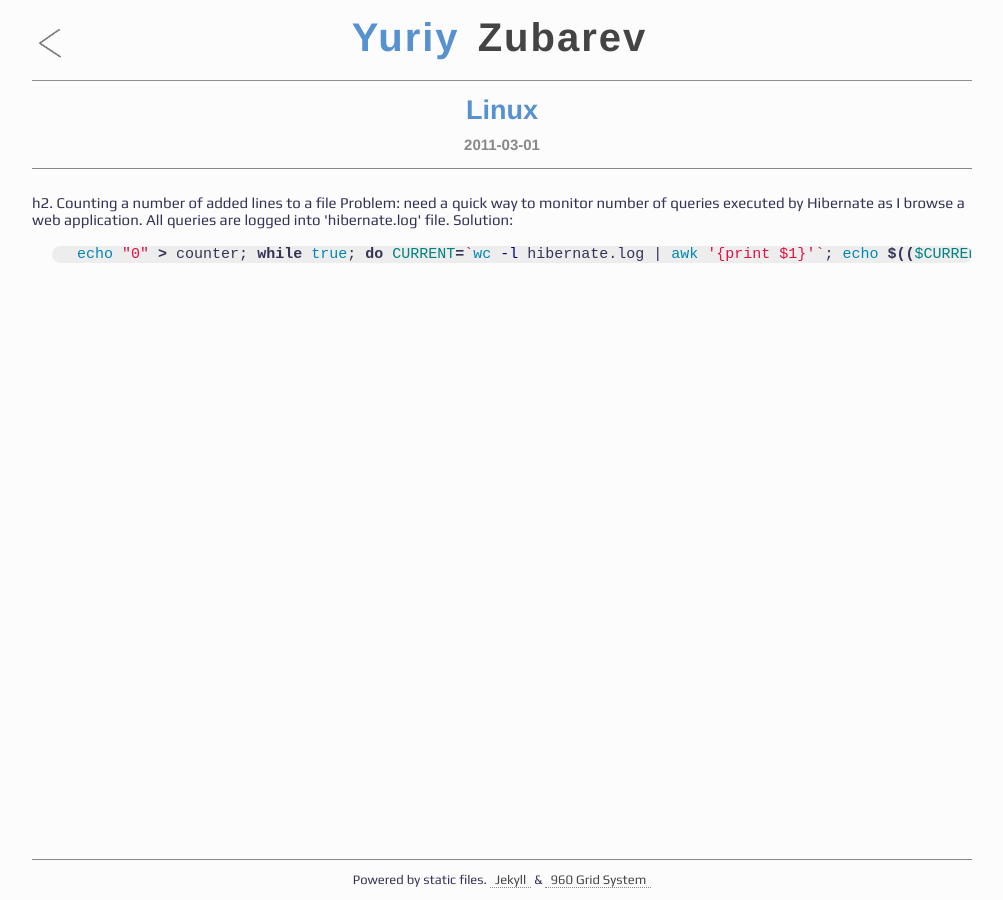
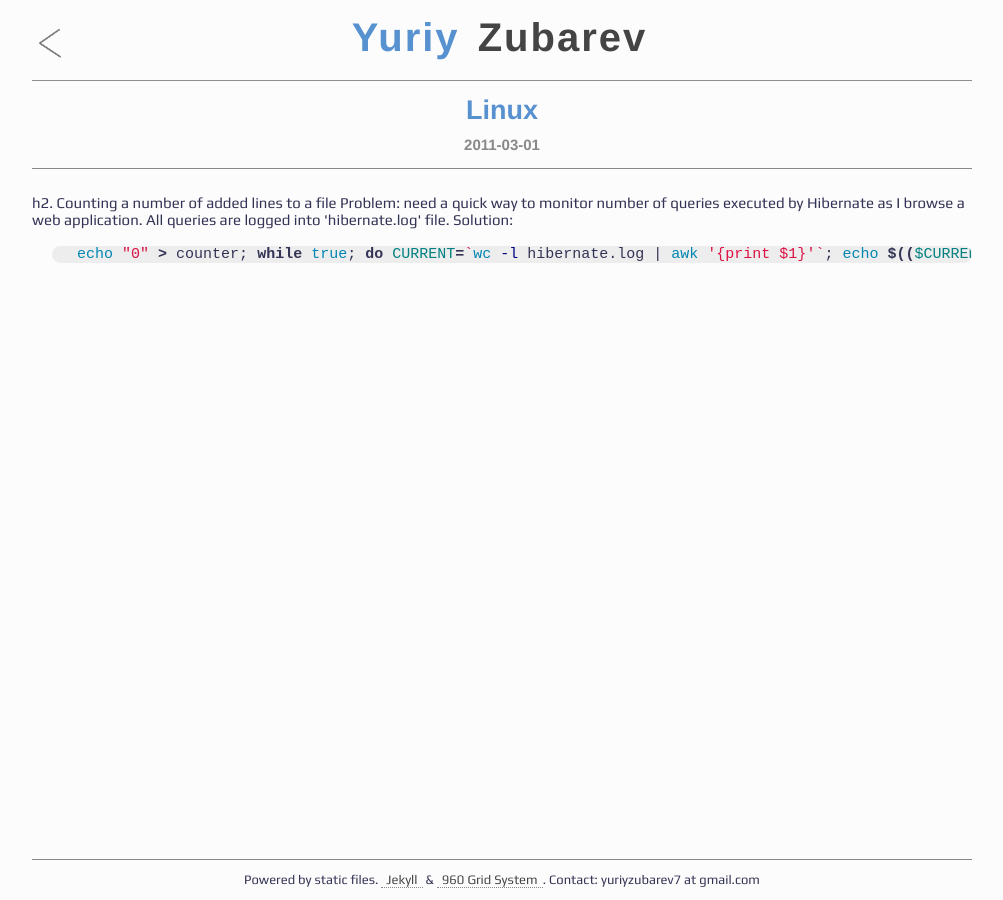
Before and after one commit to yuriyzubarev/yuriy-zubarev.com, a Jekyll site: the page built from cheatsheet/_posts/2011-03-01-linux.textile, in a window 1280 px wide. Shown: the whole page, without its empty margins (138-1141 px from the left). Built offline with Jekyll 4.4.1, drawn with Linux system fonts in a browser that asks for light colours; some web fonts are replaced.

Commit message:
added email address to the footer

```diff
--- a/_layouts/default.html
+++ b/_layouts/default.html
@@ -57,7 +57,8 @@
 
       <footer class="container_12" id="ftr">
       	<p class="grid_12">
-      		Powered by static files. <a href="http://github.com/mojombo/jekyll">Jekyll</a> &amp; <a href="http://960.gs/">960 Grid System</a>
+      		Powered by static files. <a href="http://github.com/mojombo/jekyll">Jekyll</a> &amp; <a href="http://960.gs/">960 Grid System</a>.
+            Contact: yuriyzubarev7 at gmail.com
       	</p>
       </footer>
 
```
